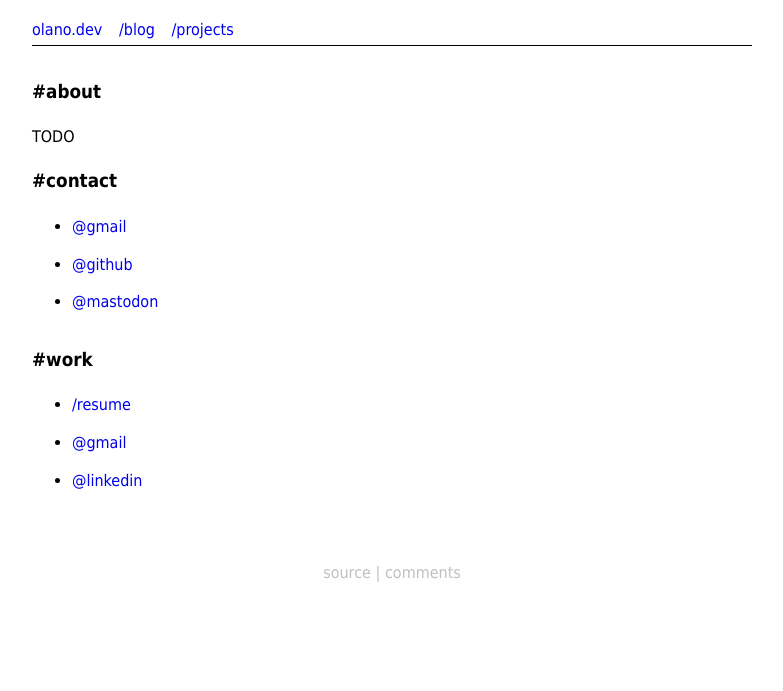
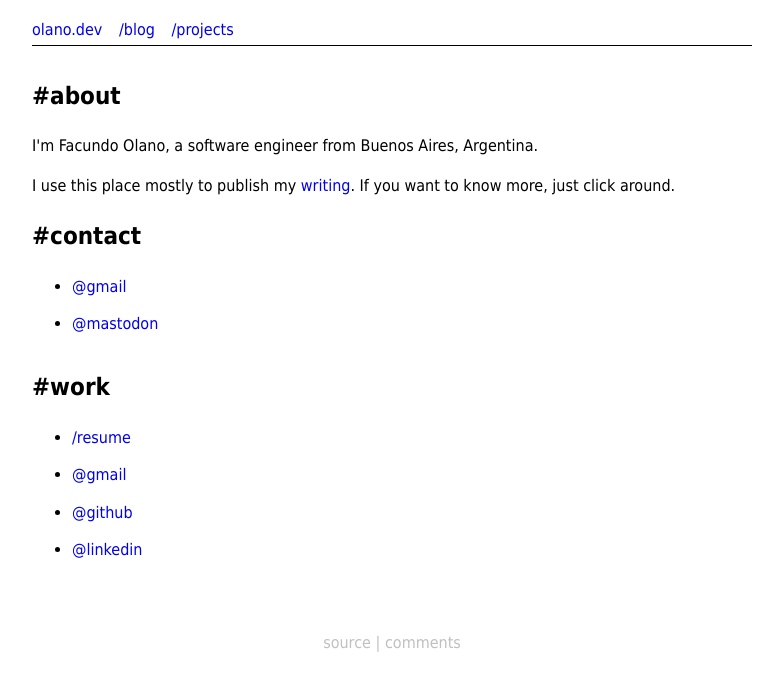
Before and after one commit to facundoolano/olano.dev, a Jekyll site: the page built from index.html, in a window 1280 px wide. Shown: the top 691 px of the page, without its empty margins (248-1031 px from the left). Built offline with Jekyll 4.4.1, drawn with Linux system fonts in a browser that asks for light colours.

Commit message:
fill index

```diff
--- a/index.html
+++ b/index.html
@@ -2,19 +2,22 @@
 layout: default
 ---
 
-<h3><a href="#about" class="title" id="about">#about</a></h3>
-<p>TODO</p>
+<h2><a href="#about" class="title" id="about">#about</a></h2>
+<p>I'm Facundo Olano, a software engineer from Buenos Aires, Argentina.</p>
 
-<h3><a href="#contact" class="title" id="contact">#contact</a></h3>
+<p>I use this place mostly to publish my <a href="/blog">writing</a>. If you want to know more, just click around.</p>
+
+
+<h2><a href="#contact" class="title" id="contact">#contact</a></h2>
 <ul>
     <li><a href="mailto:facundo.olano@gmail.com">@gmail</a></li>
-    <li><a href="https://github.com/facundoolano">@github</a></li>
     <li><a href="https://hachyderm.io/@facundoolano">@mastodon</a></li>
 </ul>
 
-<h3><a href="#work" class="title" id="work">#work</a></h3>
+<h2><a href="#work" class="title" id="work">#work</a></h2>
 <ul>
     <li><a href="/resume">/resume</a></li>
     <li><a href="mailto:facundo.olano@gmail.com">@gmail</a></li>
+    <li><a href="https://github.com/facundoolano">@github</a></li>
     <li><a href="https://www.linkedin.com/in/facundoolano/">@linkedin</a></li>
 </ul>
```
